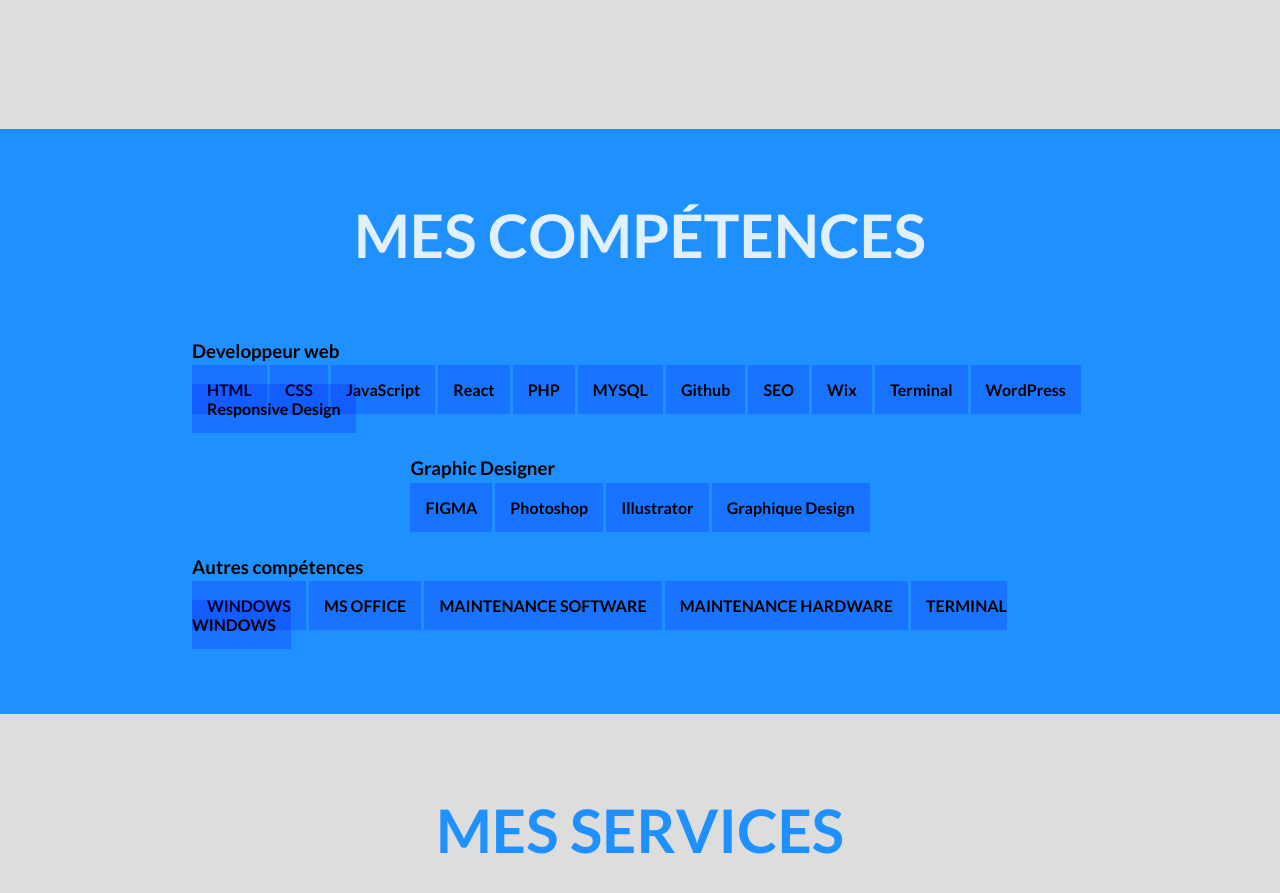
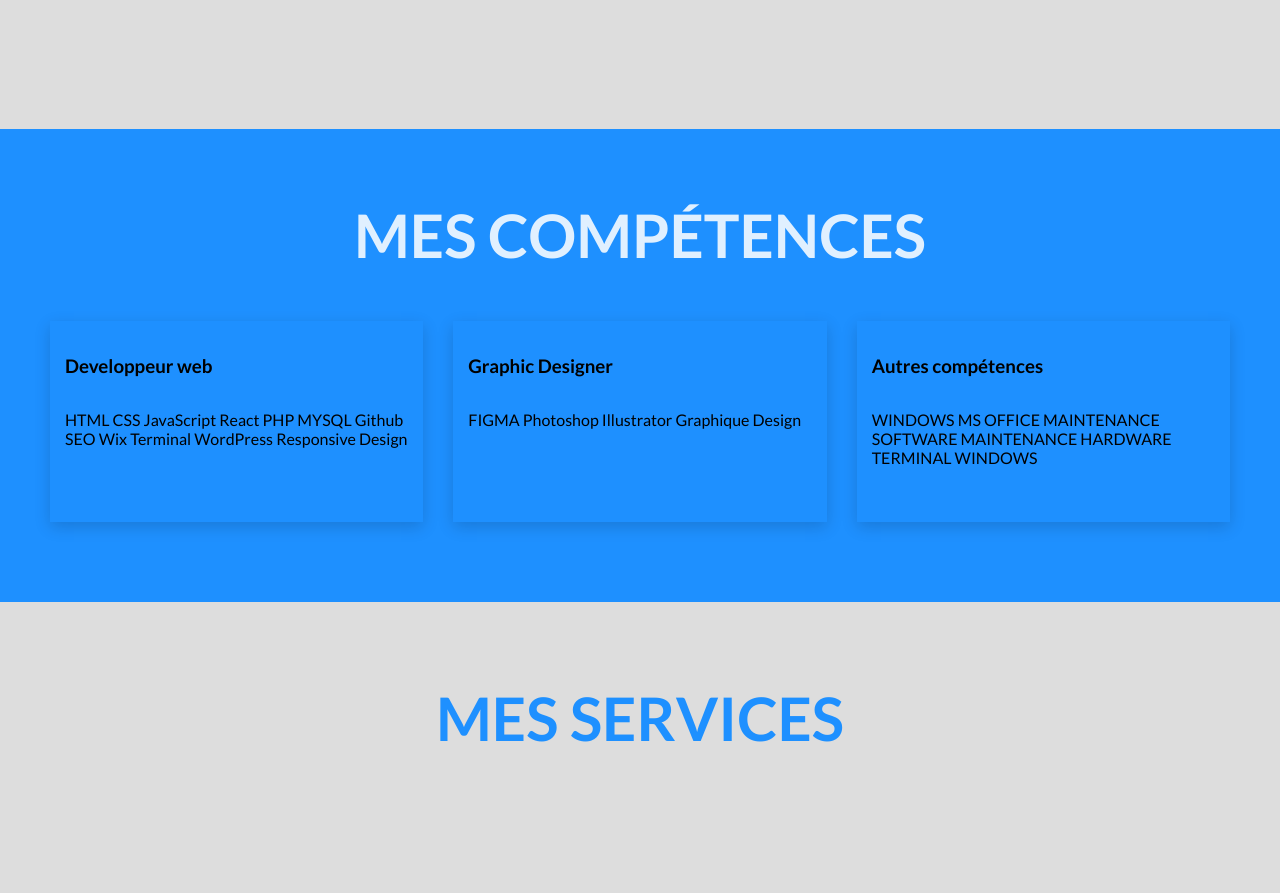
Before and after one commit to giressefoyet/portfolio, a plain HTML site: page index.html in a window 1280 px wide. Shown: the part 1440-2333 px from the top of the page. Drawn offline with Linux system fonts and the light colour scheme.

Commit message:
Update nav.css

```diff
--- a/nav.css
+++ b/nav.css
@@ -399,6 +399,8 @@ i{
   background-color: var(--bs-dodgerblue);
   padding-bottom: 80px;
   padding-top: 20px;
+  padding-left: 50px;
+  padding-right: 50px;
 }
 #bloc-competence h1{
   text-align: center;
@@ -407,23 +409,21 @@ i{
   margin: 50px 0;
   color:var(--bs-white);
 }
+
 #bloc-competence .bloc-cp{
-  width: 70%;
   display: flex;
-  flex-wrap: wrap;
-  padding: 0 40px;
-  justify-content: center;
-  margin: 0 auto;
-  border-radius: 5px;
-  gap: 20px;
+  gap: 30px;
 }
 
-#bloc-competence .bloc-cp a{
-  text-decoration: none;
-  color: var(--bs-black);
+#bloc-competence .soft{
+  width: 40%;
+  display: block;
   padding: 15px;
-  font-weight: 550;
-  background-color:  rgba(0, 0, 255, 0.2);
+  background-color: rgba(30, 143, 255, 0.202);
+  box-shadow: 0 5px 15px rgba(0,0,0,0.158);
+}
+#bloc-competence .soft .comp{
+  padding-block: 15px 40px;
 }
 
 /* parties mes services */
```
